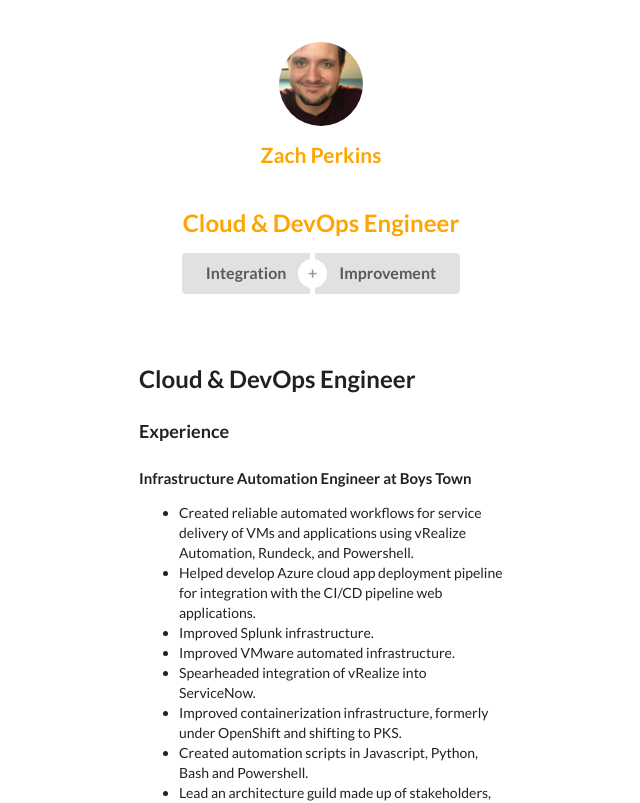
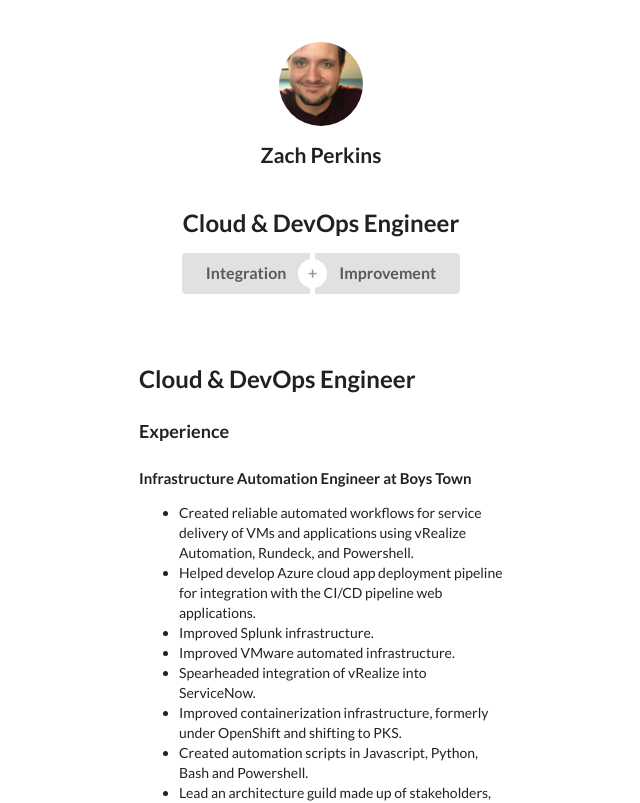
Before and after one commit to partofaplan/lab-nodejs-app, a Next.js app: page /posts/old-portfolio in a window 1280 px wide. Shown: the top 803 px of the page, without its empty margins (319-959 px from the left). Built offline with nearby package versions, Linux system fonts and the light colour scheme.

Commit message:
Removed all custom formatting

```diff
--- a/components/layout.js
+++ b/components/layout.js
@@ -50,7 +50,7 @@ export default function Layout({ children, home }) {
                   <a className={utilStyles.colorInherit}>{name}</a>
                 </Link>
               </h2>
-              <h2 style={{ color: "orange" }}>Cloud & DevOps Engineer</h2>
+              <h2>Cloud & DevOps Engineer</h2>
               <div className="ui large buttons">
                 <button className="ui button">Integration</button>
                 <div class="or" data-text="+"></div>
--- a/package.json
+++ b/package.json
@@ -16,7 +16,6 @@
     "react-dom": "16.13.1",
     "reactstrap": "8.6.0",
     "semantic-ui-css": "2.4.1",
-    "semantic-ui-react": "2.0.1",
-    "particles-bg": "2.5.0"
+    "semantic-ui-react": "2.0.1"
   }
 }
--- a/pages/_app.js
+++ b/pages/_app.js
@@ -9,7 +9,3 @@ export default function App({ Component, pageProps }) {
       </div>
   )
 }
-
-if (typeof window === 'undefined') {
-  global.window = {}
-}
--- a/pages/index.js
+++ b/pages/index.js
@@ -2,7 +2,6 @@ import Head from 'next/head'
 import Layout, { siteTitle } from '../components/layout'
 import utilStyles from '../styles/utils.module.css'
 import { motion } from 'framer-motion'
-import ParticlesBg from 'particles-bg'
 
 export default function Home() {
   return (
@@ -26,11 +25,10 @@ export default function Home() {
            },
          }}>
           <h2>
-            Learn more about who I am <a style={{ color: "orange" }} href="/posts/portfolio">inside</a>!
+            Learn more about who I am <a href="/posts/portfolio">inside</a>!
         </h2>
         </motion.div>
       </section>
-      <ParticlesBg type="polygons" bg={true} />
       </Layout>
   )
 }
--- a/styles/utils.module.css
+++ b/styles/utils.module.css
@@ -4,7 +4,6 @@
     font-weight: 800;
     letter-spacing: -0.05rem;
     margin: 1rem 0;
-    color: orange;
 }
 
 .headingXl {
@@ -13,20 +12,17 @@
     font-weight: 800;
     letter-spacing: -0.05rem;
     margin: 1rem 0;
-    color: orange;
 }
 
 .headingLg {
     font-size: 1.5rem;
     line-height: 1.4;
     margin: 1rem 0;
-    color: orange;
 }
 
 .headingMd {
     font-size: 1.2rem;
     line-height: 1.5;
-    color: orange;
 }
 
 .borderCircle {
```
Also changed, not shown: 1 other file (tests, documents, lock files or other folders).
